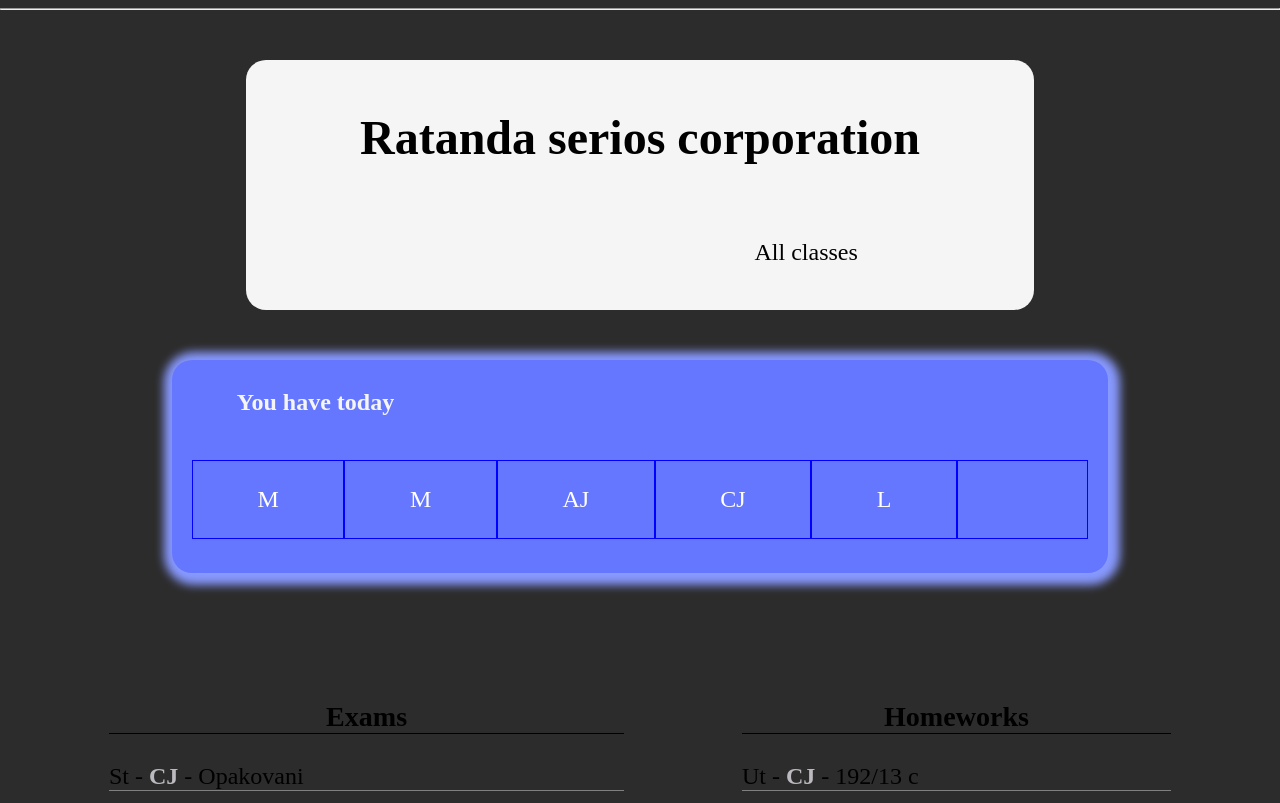
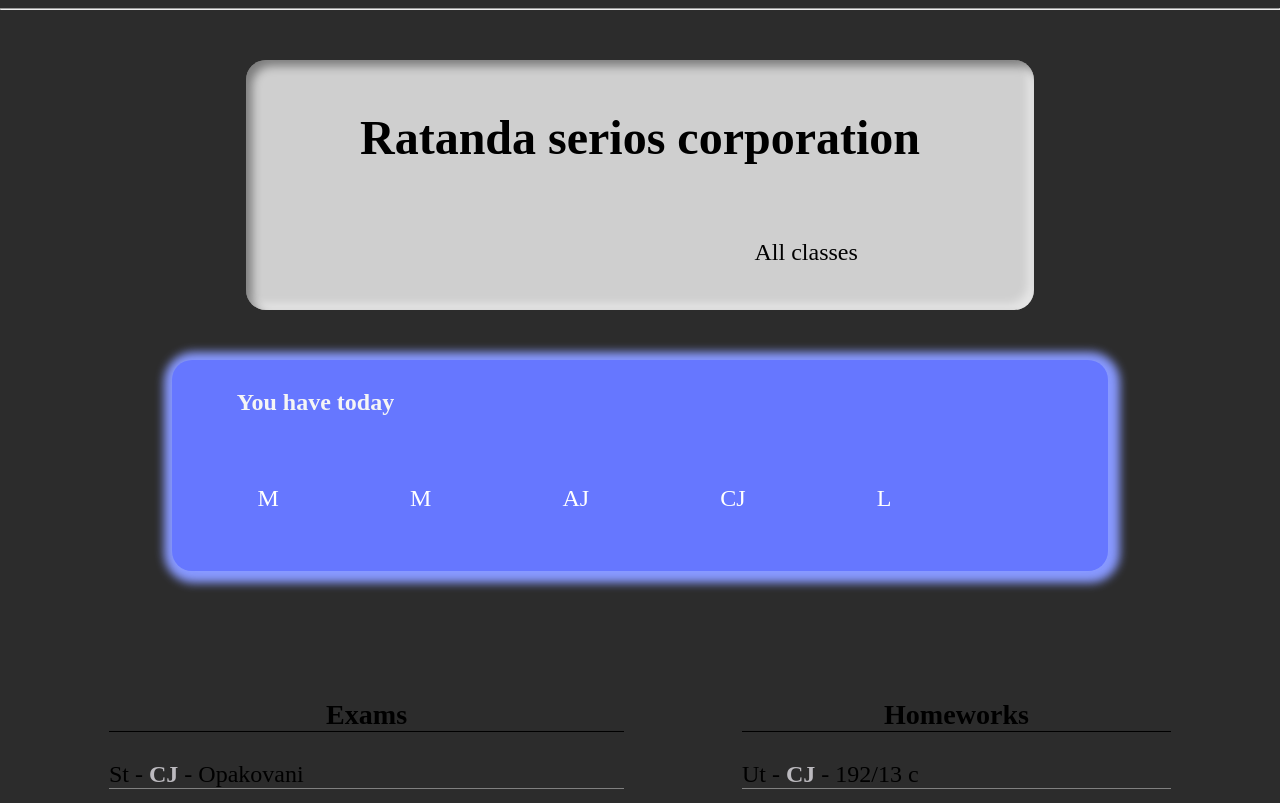
Before and after one commit to MiloslavStekrt/template, a PHP site: page /school.php in a window 1280 px wide. Shown: the part 80-883 px from the top of the page. Run offline with PHP 8.4, Linux system fonts and the light colour scheme; a user stored in the database is signed in.

Commit message:
more effect design for render schedule

```diff
--- a/css/school.css
+++ b/css/school.css
@@ -2,7 +2,9 @@
 .details{
   text-align: center;
   width: 60vw;
-  background-color: whitesmoke;
+  background-color: #cfcfcf;
+  box-shadow: inset 6px 6px 10px 0 rgba(0, 0, 0, 0.4),
+  inset -6px -6px 10px 0 rgba(255, 255, 255, 0.5);
   padding: 10px;
   margin: 50px auto;
   border-radius: 20px;
@@ -36,20 +38,31 @@
   padding-left: 5%;
   color: whitesmoke
 }
-.lessons{
+.lessons, table{
   display: flex;
   color: white;
 }
-.lessons p{
+.lessons p, table td, table th{
   cursor: pointer;
   text-align: center;
-  border: 1px solid blue;
   font-size: 150%;
-  padding: 25px 0px;
+  padding: 25px 25px;
   flex: 1 1 auto;
 }
-.lessons p:hover{
+table tr{
+  display: flex;
+}
+tr *{
+  flex: 1 1 auto;
+}
+table tbody{
+  width: 100%;
+}
+tr *:hover{
   background-color: blue;
+}
+.nothing:hover{
+  background-color: #67f
 }
 /* activities */
 .activities{
```
